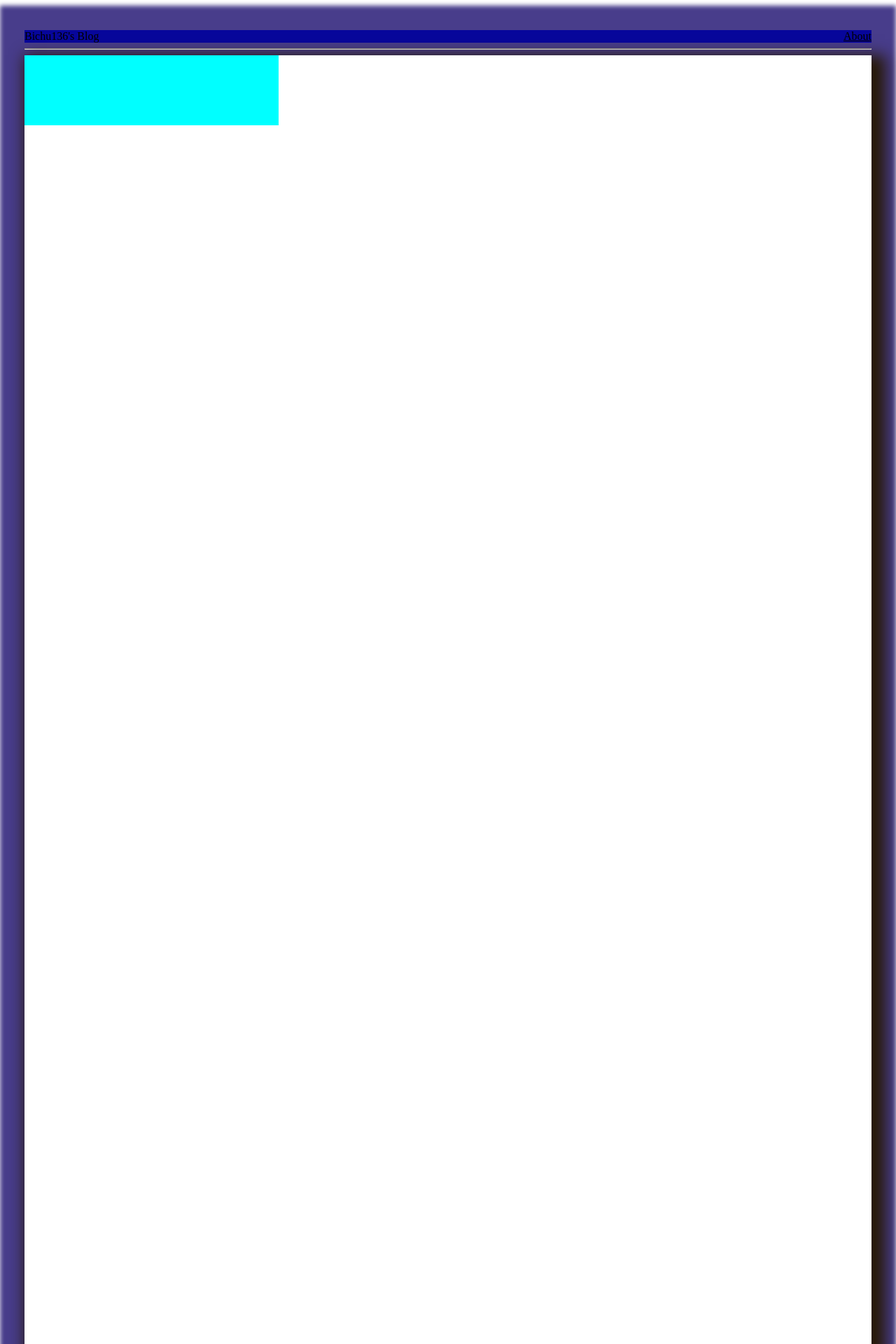
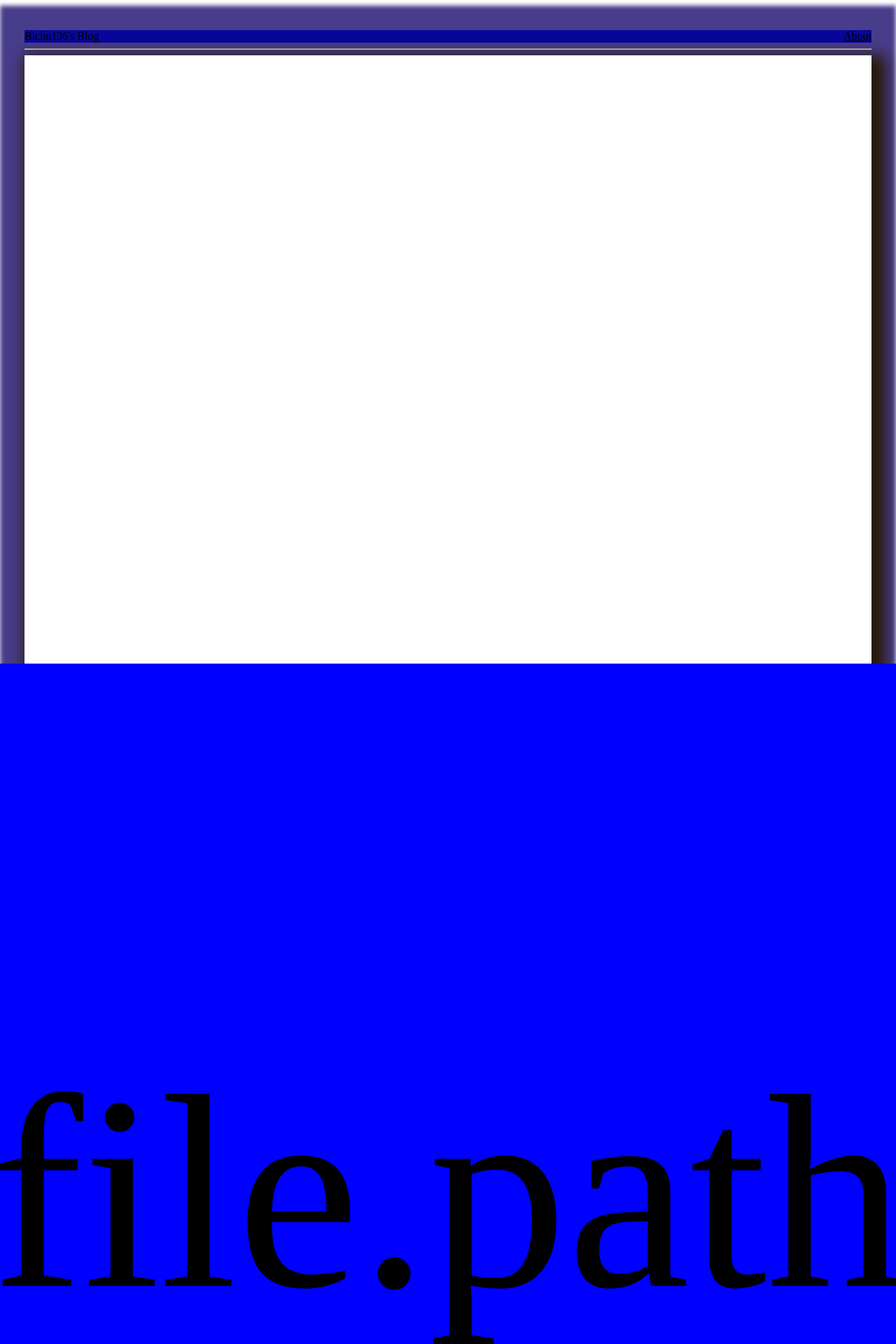
Before and after one commit to bichu136/bichu136.github.io, a Jekyll site: the page built from _posts/2021-10-30-words-quiz.markdown, in a window 1280 px wide. Shown: the top 1920 px of the page at 70% size. Built offline with Jekyll 4.4.1, drawn with Linux system fonts in a browser that asks for light colours.

Commit message:
working on word-quiz

```diff
--- a/_layouts/default.html
+++ b/_layouts/default.html
@@ -25,10 +14,6 @@
     <hr></hr>
     <div id = "content">
 
-        <div id='table-of-content' style='min-width:100px;min-height: 100px; background-color: aqua;list-style-type: none; overflow: auto;'>
-        </div>
-        <div style = 'overflow: auto;'>
-            {{content}}
-        </div>
+        {{content}}
     </div>
 </div>
--- a/_layouts/root.html
+++ b/_layouts/root.html
@@ -3,6 +3,7 @@
     <meta charset="utf-8">
     <title>{{ page.title }}</title>
     <link rel="stylesheet" href="/css/style.css">
+    {{layout.style}}
 </head>
 <body>
 {{content}}
--- a/_layouts/word-quiz.html
+++ b/_layouts/word-quiz.html
@@ -1,8 +1,11 @@
 ---
 layout: default
-scripts: ""
-
+style: >-
+    <link rel="stylesheet" href="/css/word-quiz-style.css">
 ---
-<div style="visibility:hidden">
-{{content}}
+<div id="word">
+file.path
 </div>
+<div id="answers">
+<div class="choice">22222</div> <div class="choice">2</div> <div class="choice">444</div>
+</div>
--- a/_posts/2021-11-10-try-to-understand-PGPE.markdown
+++ b/_posts/2021-11-10-try-to-understand-PGPE.markdown
@@ -1,5 +1,5 @@
 ---
-layout: post
+layout: posts
 title:  "Try to Understand PGPE"
 date:   2021-11-10 16:44:45 +0700
 tag: computerScience
--- a/_posts/2021-11-10-try-to-understand-clipup.markdown
+++ b/_posts/2021-11-10-try-to-understand-clipup.markdown
@@ -1,5 +1,5 @@
 ---
-layout: post
+layout: posts
 title:  "Try to Understand clipup optimizer"
 date:   2021-11-10 16:47:45 +0700
 tag: computerScience
--- /dev/null
+++ b/css/word-quiz-style.css
@@ -0,0 +1,47 @@
+#content{
+    /* padding-left: 15%; */
+    box-shadow:
+        10px 10px 20px 10px rgb(39, 25, 5);
+    background-color: white;
+    background-size:contain;
+    /* background-clip: content-box; */
+    /* display: flex; */
+    /* align-items: flex-start; */
+
+    /* overflow-y: scroll; */
+    display:flex;
+    flex-direction:column;
+    align-items:center;
+    justify-content: center;
+    margin-bottom:100px;
+    width: 100%;
+    height:85%;
+}
+#word{
+display:flex;
+align-items:center;
+background-color:blue;
+
+height:45%;
+font-size:10vh;
+
+}
+
+#answers{
+    padding-top:10px;
+    display:flex;
+    flex-direction:row;
+    align-items:center;
+    justify-content: center;
+    width: 75%;
+}
+.choice{
+    width:10%;
+    height: 3vw;
+    font-size: 2vw;
+    margin:3%;
+    border-style: solid;
+    border-color: red;
+    text-align:center;
+
+}
```
Also changed, not shown: other parts of _layouts/default.html (+0 -11 lines), _data/words.txt (added, +189 -0 lines), _layouts/posts.html (added, +22 -0 lines), _posts/2021-10-30-words-quiz.markdown (+0 -190 lines).
